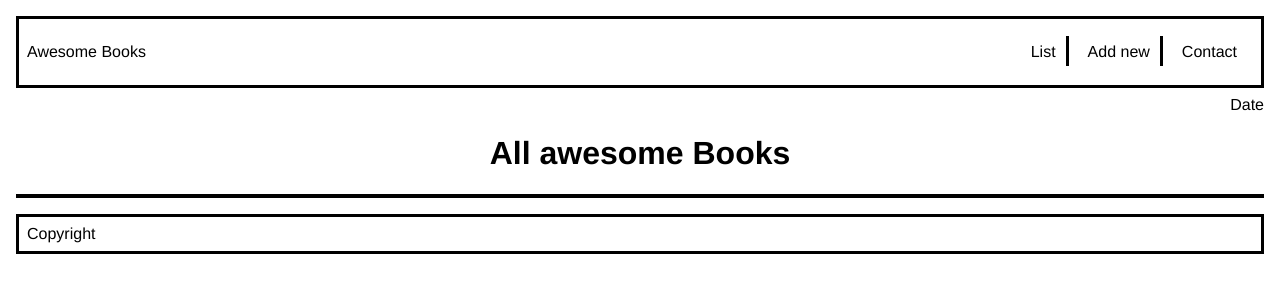
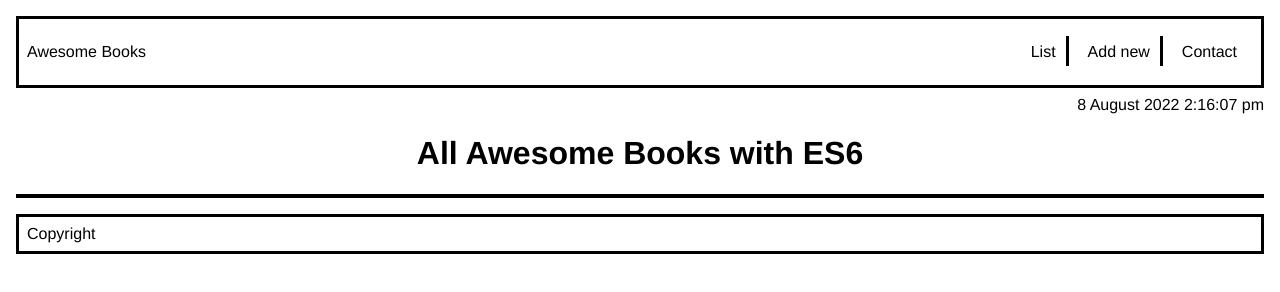
Before and after one commit to chelmerrox/awesome-books-es6, a website with bundled scripts: page index.html in a window 1280 px wide. Built offline with nearby package versions, Linux system fonts and the light colour scheme.

Commit message:
Add modules in index.html file

```diff
--- a/index.html
+++ b/index.html
@@ -29,7 +29,7 @@
     </header>
 
     <main>
-      <h1>All awesome Books</h1>
+      <h1>All Awesome Books with ES6</h1>
 
       <section id="list" class="book-list"></section>
 
@@ -67,6 +67,8 @@
 
     <footer>Copyright</footer>
 
-    <script src="index.js"></script>
+    <script type="module" src="./modules/date-and-time.js"></script>
+    <script type="module" src="./modules/books.js"></script>
+    <script type="module" src="./modules/navlinks-and-sections.js"></script>
   </body>
 </html>
```
